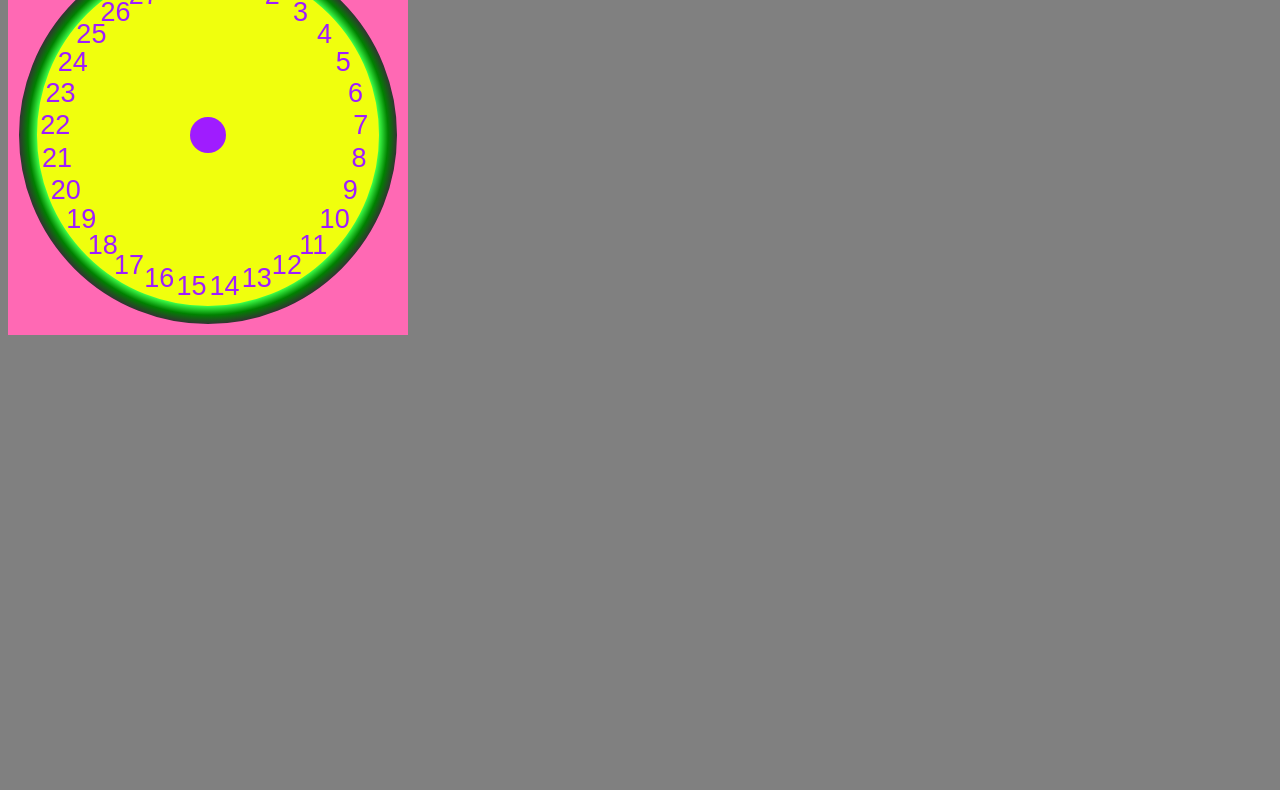
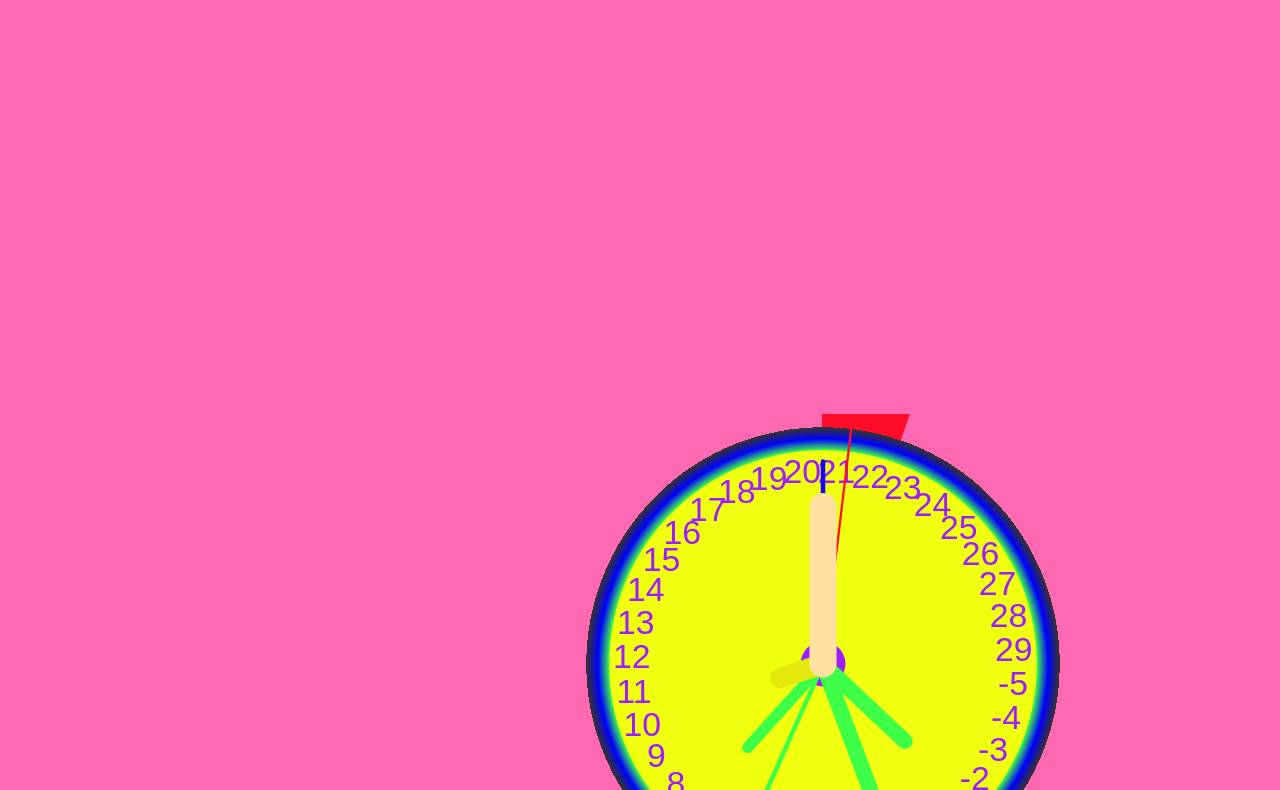
Before and after one commit to EthanBlackett/HTYML5000, a plain HTML site: page Clock/index.html in a window 1280 px wide. Shown: the part 73-863 px from the top of the page. Before the commit the page ends 800 px from the top, so only its background shows below. Drawn offline with Linux system fonts and the light colour scheme.

Commit message:
Nightmare Clock.
Well, it's exactly what it sounds like.

```diff
--- a/Clock/index.html
+++ b/Clock/index.html
@@ -4,7 +4,26 @@
     <title>c͈͇̹̱̻ͩl̞̯̤̓o͉ͩ́k̲̫͂̈͛ͬ̑̿</title>
     <style type = "text/css">
         body{
-            background: grey;
+            background: hotpink;
+        }
+        h1{
+            font-family: fantasy;
+            color: aqua;
+            text-align: center;
+        }
+        canvas{
+            position: absolute;
+            left: 573px;
+            top: 487px;
+            animation: animate 100s linear infinite;
+        }
+        @keyframes animate{
+            from{
+                position:0 0;
+            }
+            to{
+                position: 100px 100px;
+            }
         }
     </style>
     <audio autoplay loop>
@@ -12,14 +31,15 @@
     </audio>
 </head>
 <body>
-    <canvas id = "canvas" width = "400" height = "400" style = "background-color:hotpink"></canvas>
+    <h1>IT'S TIME O' CLOCK!</h1>
+    <canvas id = "canvas" width = "500" height = "500" style = "background-color:hotpink"></canvas>
     <script>
         var canvas = document.getElementById("canvas");
         var ctx = canvas.getContext("2d");
         var radius = canvas.height / 2;
         ctx.translate(radius, radius);
         radius = radius * 0.90
-        drawClock();
+        setInterval(drawClock, 10);
 
         function drawClock() {
             drawFace(ctx, radius);
@@ -36,7 +56,7 @@
 
             grad = ctx.createRadialGradient(0, 0, radius * 0.95, 0, 0, radius * 1.05);
             grad.addColorStop(0, "#3DFF48");
-            grad.addColorStop(0.5, "green");
+            grad.addColorStop(0.5, "blue");
             grad.addColorStop(1, "#333");
             ctx.strokeStyle = grad;
             ctx.lineWidth = radius * .1;
@@ -48,13 +68,16 @@
             ctx.fill();
             }
         function drawNumbers(ctx, radius) {
+            var now = new Date();
+            var msec = now.getMilliseconds();
+            var sec = now.getSeconds();
             var ang;
             var num;
             ctx.font = radius * 0.15 + "px arial";
             ctx.textBaseline = "middle";
             ctx.textAlign = "center";
-            for(num = 1; num < 30; num++) {
-                ang = num * Math.PI / 14.5;
+            for(num = -5; num < 30; num++) {
+                ang = num * Math.PI / 17.5 + (msec+sec*1000)/1000;
                 ctx.rotate(ang);
                 ctx.translate(0, -radius * 0.85);
                 ctx.rotate(-ang);
@@ -65,10 +88,54 @@
             }
         }
         function drawTime(ctx, radius) {
+            var max = 420;
+            var min = 1;
             var now = new Date();
             var hour = now.getHours();
             var minute = now.getMinutes();
             var second = now.getSeconds();
+            var mhm = Math.floor(Math.random() * (+max - +min)) + +min;
+            var blar = Math.floor(Math.random() * (+max - +min)) + +min;
+            var blug = now.getSeconds();
+            var day = now.getDay
+            var msec = now.getMilliseconds();
+
+            hour = hour%12;
+            hour = (hour*Math.PI/6)+(minute*Math.PI/(6*60))+(second*Math.PI/(360*60));
+            drawHand(ctx, hour, radius*0.5, radius*0.07);
+
+            minute = (minute*Math.PI/30)+(second*Math.PI/(30*60));
+            drawHand(ctx, minute, radius*0.8, radius*0.07);
+
+            second = (second*Math.PI/30);
+            drawHand(ctx, second, radius*0.9, radius*0.02);
+
+            mhm = (mhm*Math.PI/30);
+            drawHand(ctx, mhm, radius*0.5, radius*0.05);
+
+            blar = (blar*Math.PI/4000);
+            drawHand(ctx, blar, radius*2, radius*0.01, "#FF0D2A");
+
+            blug = (blug*Math.PI/10);
+            drawHand(ctx, blug, radius*0.20, radius*.09, "#E4E80C");
+
+            day = (day*Math.PI/30);
+            drawHand(ctx, day, radius*0.9, radius*0.02, "#1400FF");
+
+            msec = (msec*Math.PI/30);
+            drawHand(ctx, msec, radius*0.7, radius*0.12, "#FFE0A3");
+
+        }
+        function drawHand(ctx, pos, length, width, stroke) {
+            ctx.beginPath();
+            ctx.lineWidth = width;
+            ctx.lineCap = "round";
+            ctx.moveTo(0,0);
+            ctx.rotate(pos);
+            ctx.lineTo(0, -length);
+            ctx.strokeStyle = stroke;
+            ctx.stroke();
+            ctx.rotate(-pos);
         }
     </script>
 </body>
```
